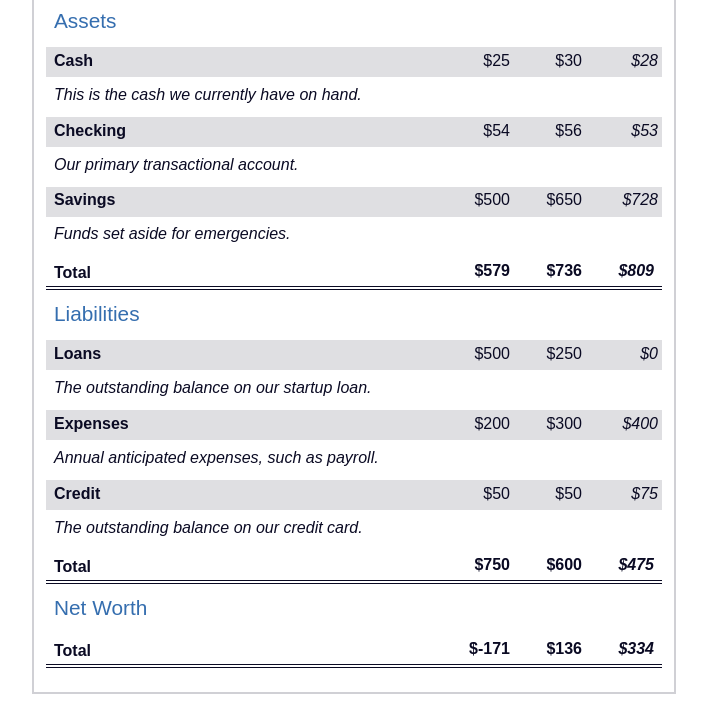
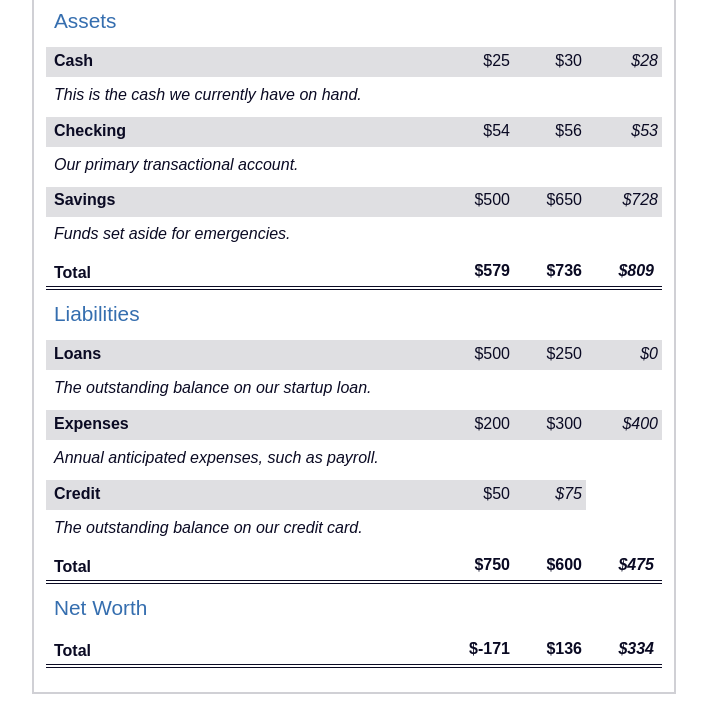
Before and after one commit to hushawon/freecodecamp-practices, a plain HTML site: page css/index.html in a window 1280 px wide. Shown: the part 164-866 px from the top of the page, without its empty margins (286-993 px from the left). Drawn offline with Linux system fonts and the light colour scheme.

Commit message:
remove some th code

```diff
--- a/css/index.html
+++ b/css/index.html
@@ -84,7 +84,7 @@
               <tr class="data">
                 <th>Credit <span class="description">The outstanding balance on our credit card.</span></th>
                 <td>$50</td>
-                <td>$50</td>
+
                 <td class="current">$75</td>
               </tr>
               <tr class="total">
```
